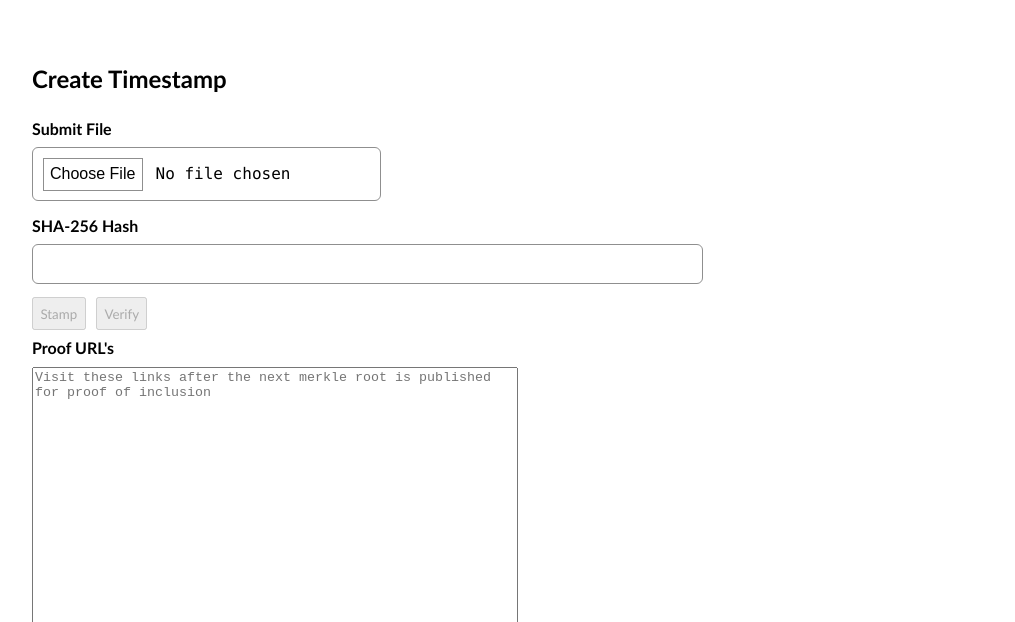
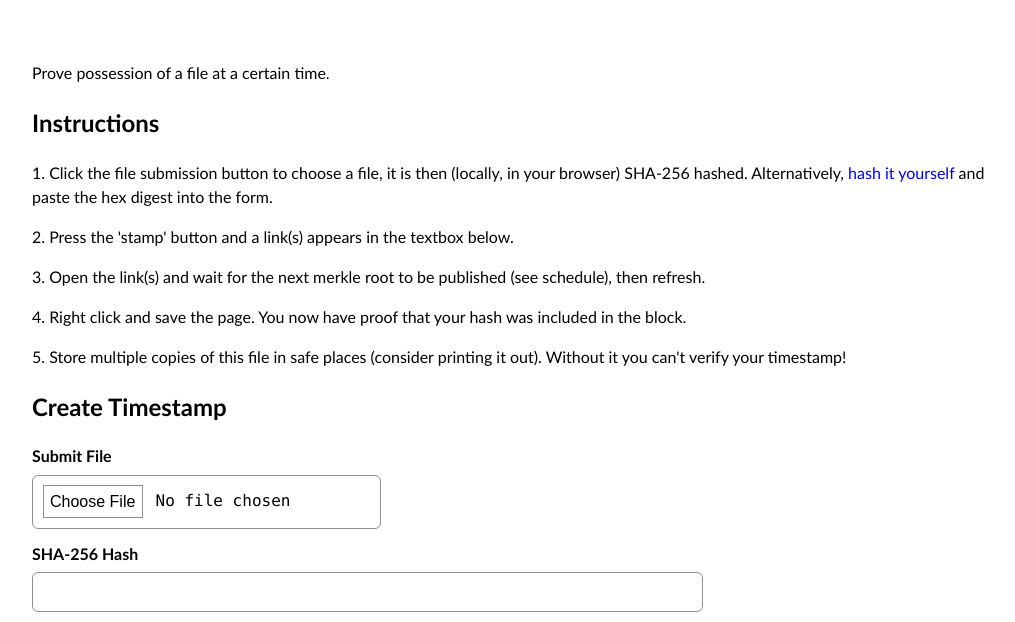
Before and after one commit to marigold-dev/tzstamp, a website: page static/index.html in a window 1280 px wide. Shown: the part 151-773 px from the top of the page, without its empty margins (128-1143 px from the left). Drawn offline with Linux system fonts and the light colour scheme.

Commit message:
Add instructions to homepage

```diff
--- a/static/index.html
+++ b/static/index.html
@@ -17,6 +17,17 @@
     </nav>
   </header>
   <main>
+    <p>Prove possession of a file at a certain time.</p>
+    <div id="instructions">
+      <h2>Instructions</h2>
+      <p>1. Click the file submission button to choose a file, it is then (locally, in your browser) SHA-256 hashed. Alternatively, <a href="https://linux.die.net/man/1/sha256sum">hash it yourself</a> and paste the hex digest into the form.</p>
+      <p>2. Press the 'stamp' button and a link(s) appears in the textbox below.</p>
+      <p>3. Open the link(s) and wait for the next merkle root to be published (see schedule), then refresh.</p>
+      <p>4. Right click and save the page. You now have proof that your hash was
+included in the block.</p>
+      <p>5. Store multiple copies of this file in safe places (consider printing it
+out). Without it you can't verify your timestamp!</p>
+    </div>
     <h2>Create Timestamp</h2>
     <form id=timestamp>
       <label for=file>Submit File</label>
```
